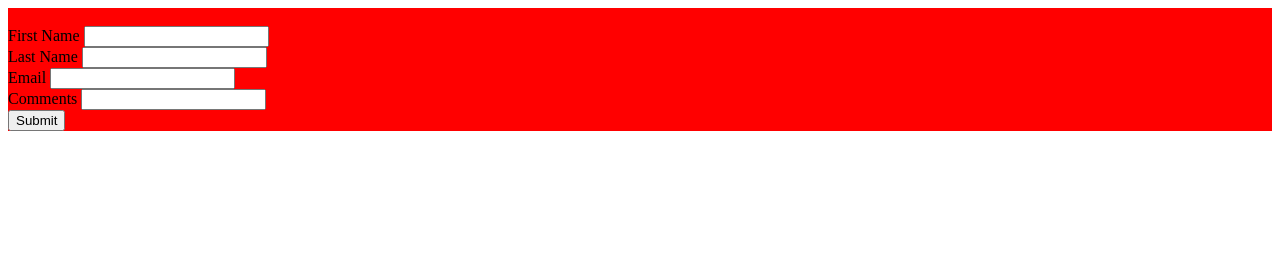
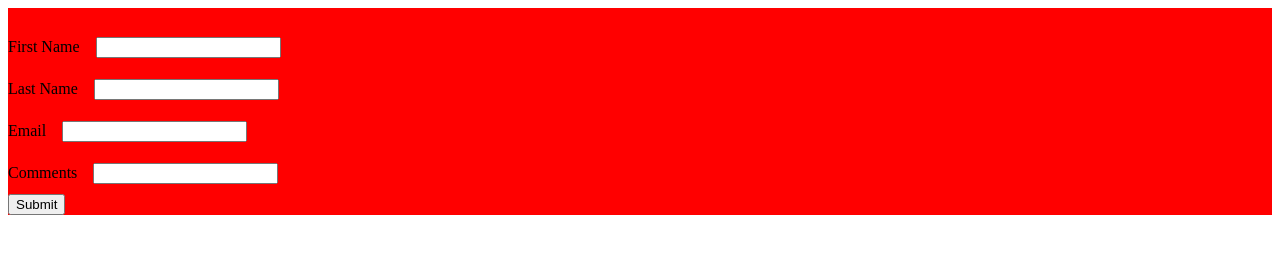
Before and after one commit to girlswhocodedecorah/WelcomeWatermelon, a plain HTML site: page ContactUs.html in a window 1280 px wide. Drawn offline with Linux system fonts and the light colour scheme.

Commit message:
Update ContactUs.html

```diff
--- a/ContactUs.html
+++ b/ContactUs.html
@@ -5,6 +5,8 @@
  }
  label {
   text-align: left;
+  padding: 12px 12px 12px 0;
+  display: inline-block;
  }
  </style>
 <form id="ContactUs">
```
